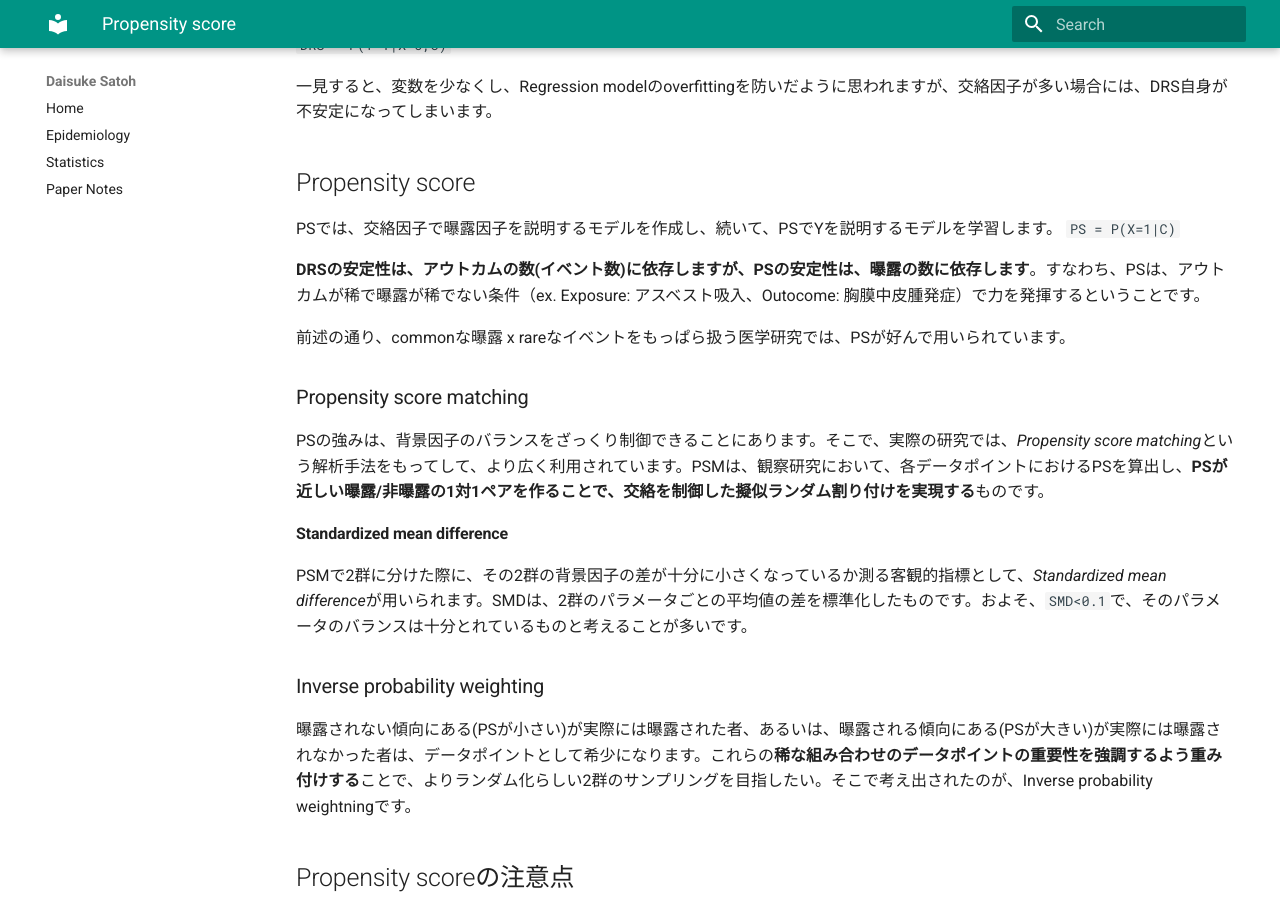
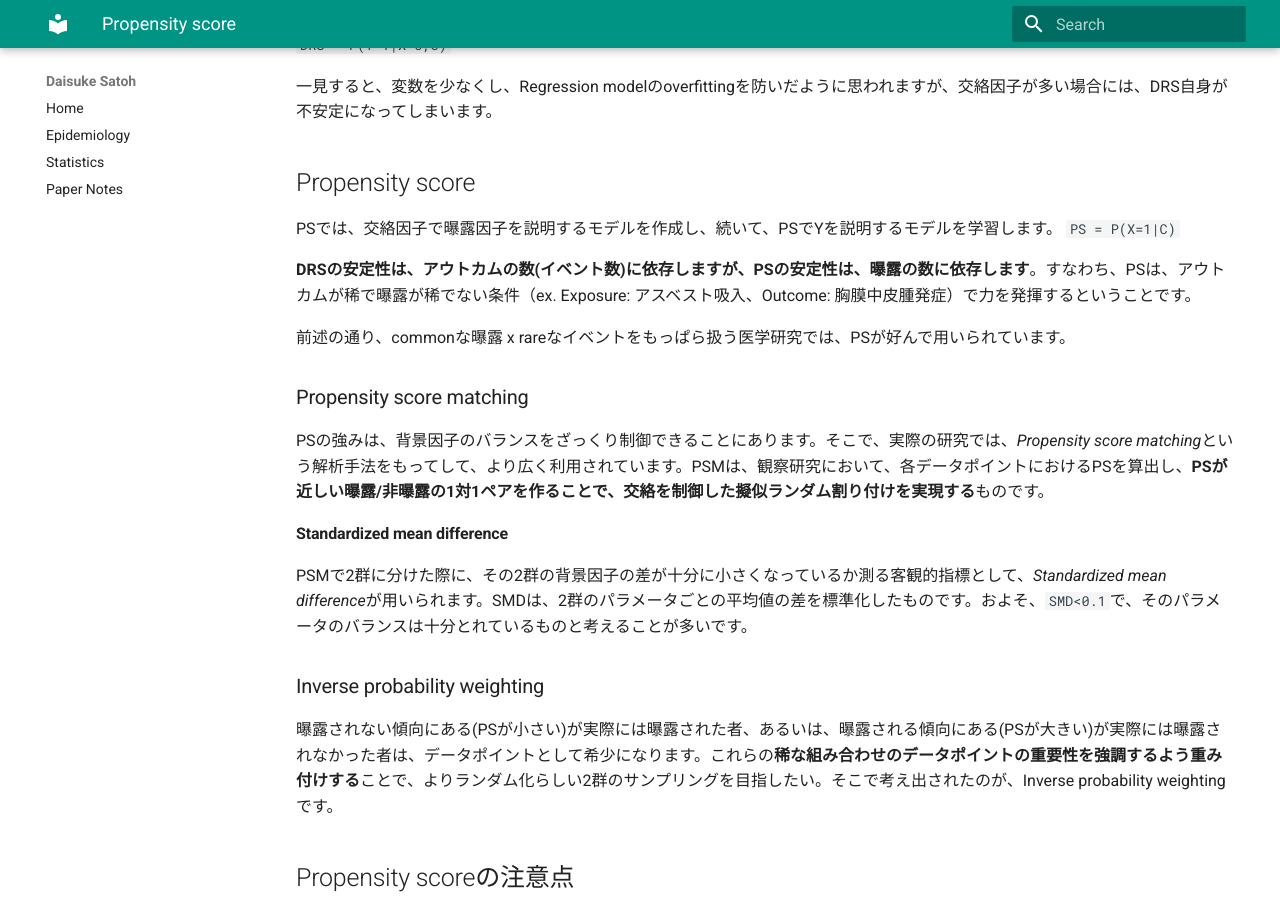
Before and after one commit to dsatoh20/dsatoh20.github.io, an MkDocs documentation site: the page built from docs/epidemiology/2026-11-08_propensity_score.md, in a window 1280 px wide and 900 px high, scrolled down 1374 px. Built offline with MkDocs 1.6.1 and Material for MkDocs 9.7.7, drawn with Linux system fonts in a browser that asks for light colours.

Commit message:
sync: update from career repo

```diff
--- a/docs/epidemiology/2026-11-08_propensity_score.md
+++ b/docs/epidemiology/2026-11-08_propensity_score.md
@@ -39,7 +39,7 @@ DRSではまず、交絡因子のみでアウトカムを説明するモデル
 PSでは、交絡因子で曝露因子を説明するモデルを作成し、続いて、PSでYを説明するモデルを学習します。
 `PS = P(X=1|C)`
 
-**DRSの安定性は、アウトカムの数(イベント数)に依存しますが、PSの安定性は、曝露の数に依存します**。すなわち、PSは、アウトカムが稀で曝露が稀でない条件（ex. Exposure: アスベスト吸入、Outocome: 胸膜中皮腫発症）で力を発揮するということです。
+**DRSの安定性は、アウトカムの数(イベント数)に依存しますが、PSの安定性は、曝露の数に依存します**。すなわち、PSは、アウトカムが稀で曝露が稀でない条件（ex. Exposure: アスベスト吸入、Outcome: 胸膜中皮腫発症）で力を発揮するということです。
 
 前述の通り、commonな曝露 x rareなイベントをもっぱら扱う医学研究では、PSが好んで用いられています。
 
@@ -50,7 +50,7 @@ PSの強みは、背景因子のバランスをざっくり制御できること
 PSMで2群に分けた際に、その2群の背景因子の差が十分に小さくなっているか測る客観的指標として、*Standardized mean difference*が用いられます。SMDは、2群のパラメータごとの平均値の差を標準化したものです。およそ、`SMD<0.1`で、そのパラメータのバランスは十分とれているものと考えることが多いです。
 
 ### Inverse probability weighting
-曝露されない傾向にある(PSが小さい)が実際には曝露された者、あるいは、曝露される傾向にある(PSが大きい)が実際には曝露されなかった者は、データポイントとして希少になります。これらの**稀な組み合わせのデータポイントの重要性を強調するよう重み付けする**ことで、よりランダム化らしい2群のサンプリングを目指したい。そこで考え出されたのが、Inverse probability weightningです。
+曝露されない傾向にある(PSが小さい)が実際には曝露された者、あるいは、曝露される傾向にある(PSが大きい)が実際には曝露されなかった者は、データポイントとして希少になります。これらの**稀な組み合わせのデータポイントの重要性を強調するよう重み付けする**ことで、よりランダム化らしい2群のサンプリングを目指したい。そこで考え出されたのが、Inverse probability weightingです。
 
 ## Propensity scoreの注意点
 背景因子を揃えた擬似ランダム化を実現すると表現したものの、Propensity scoreで考慮されるのはあくまで既知の交絡因子です。本来のランダム化の強みは、未知の交絡因子を制御できることですが、**PSでは未知の交絡因子は制御できない**ことに注意が必要です。
```
